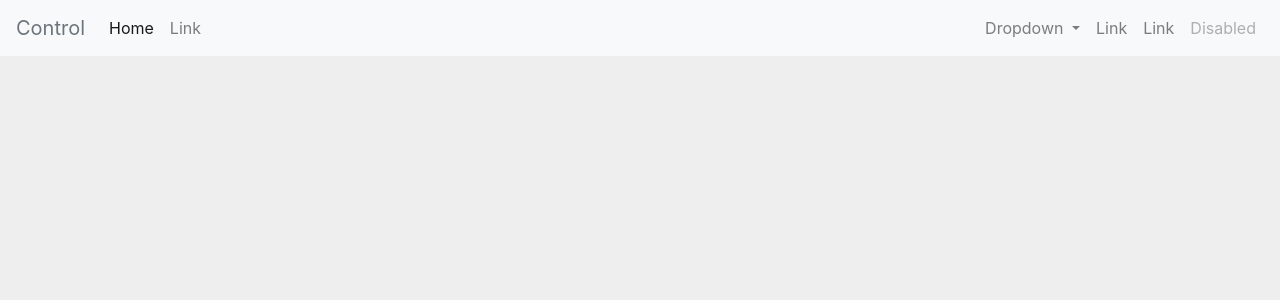
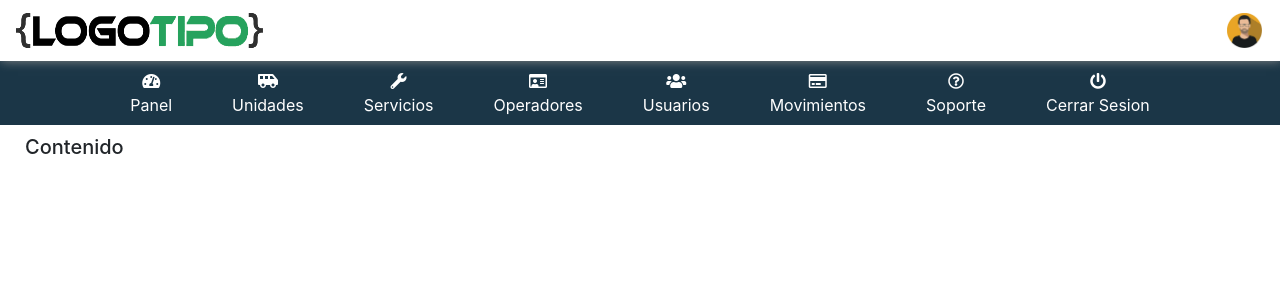
Before and after one commit to carlosrc16/control, a PHP site: page / in a window 1280 px wide. Shown: the top 300 px of the page. Run offline with PHP 8.4, Linux system fonts and the light colour scheme; some libraries are stand-ins or nearby versions.

Commit message:
ajuste menu teminado

```diff
--- a/config.php
+++ b/config.php
@@ -0,0 +1,3 @@
+<?php
+$raiz = "/control/";
+?>
--- a/estilos/style.css
+++ b/estilos/style.css
@@ -1,7 +1,93 @@
-body{
-	background: #eee;
+.contenidoprim{
+   padding: 0px;
+}
+.menuprim{
+   border: 0px solid; box-shadow:  1px 0px 10px #888888;
+
+}
+/*.menuprim a{
+   color: #fd7e14;
+   text-decoration: none;
+   cursor: default;
 }
 
-.contenidoprim{
-	padding: 0px;
+.menuprim a:hover{
+   color: #AEB3B2;
+}*/
+
+.vertical-menu a {
+   color: black;
+   padding-top: 10px;
+   padding-bottom: 10px;
+   text-decoration: none;
+   cursor: default;
+   padding-left: 15px;
 }
+
+.vertical-menu a:hover {
+   background: #eee;
+}
+
+/*.menuv a.active {
+   background-color: #DFDDDE;
+}*/
+.menuv{
+   width: 100%;
+   padding: 0px; margin: 0px;
+}
+.tit{
+   padding-left: 5px;
+   padding-bottom: 15px;
+   padding-top: 15px;
+}
+
+@media (min-width: 490px) and (max-width: 992px) {
+   .menuv{
+      display: block;
+   }
+   .peq{
+     width: 100%;
+   }
+}
+
+@media (min-width: 1020px){
+   .menuv{
+      display: block;
+   }
+   .peq{
+     width: 100%;
+   }
+}
+
+
+/***********************MENU 2***************************/
+.itm li a{ color: #fff; text-decoration: none; cursor: default; }/*padding-top: 10px; padding-bottom: 10px; font-size: 20px;*/
+.itm li a:hover{ background:#435062; }
+.itm { background: rgb(27, 54, 71);/*background: #53657E;*/ /*#5E6F76;*/ }
+.nav .active { background:#435062; }
+
+
+/*.itm ul {
+   max-width: 1240px;
+   margin: 0;
+   padding: 0;
+   list-style: none;
+   font-size: 1.5em;
+   font-weight: 300;
+}*/
+
+.itm li span {
+   display: block;
+   text-align: center;
+}
+
+/*.itm a {
+   display: block;
+   color: rgba(249, 249, 249, .9);
+   text-decoration: none;
+   transition: color .5s, background .5s, height .5s;
+}*/
+
+/*.itm i{
+   transform: translate3d(0, 0, 0);
+}*/
--- a/includes/head.php
+++ b/includes/head.php
@@ -2,10 +2,13 @@
 <html lang="en">
 <head>
    <meta charset="UTF-8">
-   <meta name="viewport" content="width=device-width, initial-scale=1, shrink-to-fit=no">
-   <title>Control</title>
+   <!--<meta name="viewport" content="width=device-width, initial-scale=1, shrink-to-fit=no">-->
+   <meta name="viewport" content="width=device-width, initial-scale=1">
+   <title>CONTROL</title>
    <link rel="stylesheet" href="https://maxcdn.bootstrapcdn.com/bootstrap/4.0.0/css/bootstrap.min.css" integrity="sha384-Gn5384xqQ1aoWXA+058RXPxPg6fy4IWvTNh0E263XmFcJlSAwiGgFAW/dAiS6JXm" crossorigin="anonymous">
+   <link rel="stylesheet" href="https://use.fontawesome.com/releases/v5.7.2/css/all.css" integrity="sha384-fnmOCqbTlWIlj8LyTjo7mOUStjsKC4pOpQbqyi7RrhN7udi9RwhKkMHpvLbHG9Sr" crossorigin="anonymous">
    <link rel="stylesheet" href="estilos/style.css">
 </head>
 <body>
    <div class="container-fluid contenidoprim">
+   	<?php  ?>
--- a/includes/menu.php
+++ b/includes/menu.php
@@ -1,18 +1,18 @@
-<nav class="navbar navbar-expand-lg navbar-light bg-light sticky-top menuprim">
-   <a class="navbar-brand text-muted" href="#">Control</a>
-   <button class="navbar-toggler" type="button" data-toggle="collapse" data-target="#navbarSupportedContent" aria-controls="navbarSupportedContent" aria-expanded="false" aria-label="Toggle navigation">
-      <span class="navbar-toggler-icon"></span>
-   </button>
+<nav class="navbar navbar-expand-lg  navbar-light sticky-top menuprim" style="padding: 5px; padding-left: 10px; padding-right: 10px;"><!--navbar-light bg-light--><!--bg-secondary -->
+   <!--<div style="padding: 10px;">-->
+      <a class="navbar-brand nomitm" href="<?php echo $raiz; ?>" style="padding: 5px;"><span><img src="img/6n.png" alt="" width="250px" height="40px"></span></a>
+      <!--<button class="navbar-toggler" type="button" data-toggle="collapse" data-target="#navbarSupportedContent" aria-controls="navbarSupportedContent" aria-expanded="false" aria-label="Toggle navigation">
+         <span class="navbar-toggler-icon" style="color: #fd7e14;"></span>
+      </button>-->
 
-   <div class="collapse navbar-collapse text-muted" id="navbarSupportedContent">
+      <!--<div class="collapse navbar-collapse" id="navbarSupportedContent">
          <ul class="navbar-nav mr-auto">
             <li class="nav-item active">
-            <a class="nav-link" href="#">Home <span class="sr-only">(current)</span></a>
+               <a class="nav-link" href="<?php //echo $raiz; ?>">Home <span class="sr-only">(current)</span></a>
             </li>
             <li class="nav-item">
-            <a class="nav-link" href="#">Link</a>
+               <a class="nav-link" href="<?php //echo $raiz; ?>?submenu=1/">Link</a>
             </li>
-
          </ul>
 
          <ul class="navbar-nav justify-content-end">
@@ -34,8 +34,17 @@
                <a class="nav-link" href="#">Link</a>
             </li>
             <li class="nav-item">
-            <a class="nav-link disabled" href="#">Disabled</a>
+               <a class="nav-link" href="#">Disabled</a>
             </li>
          </ul>
-   </div>
+      </div>-->
+      <ul class="navbar-nav mr-auto">
+      </ul>
+
+      <ul class="navbar-nav justify-content-end" style="">
+         <li class="nav-item">
+            <a class="nav-link" href="#" ><span><img src="img/userdes.png" alt="" width="35px" height="35px"></span></a>
+         </li>
+      </ul>
+   <!--</div>-->
 </nav>
--- /dev/null
+++ b/includes/sub.php
@@ -0,0 +1,75 @@
+<!--<nav class="navbar navbar-expand-lg navbar-light bg-light" role="navigation">
+  <button class="navbar-toggler" type="button" data-toggle="collapse" data-target="#navbarSupportedContent22" aria-controls="navbarSupportedContent22" aria-expanded="false" aria-label="Toggle navigation">
+      <span class="navbar-toggler-icon"></span>
+   </button>
+
+  <div class="vertical-menu collapse navbar-collapse" id="navbarSupportedContent22">-->
+
+    <?php
+    $stilo = '';
+    $stilo1 = '';
+    $stilo2 = '';
+    if (isset($_GET['page1'])) {
+      $stilo = 'active';
+    }elseif (isset($_GET['page2'])) {
+      $stilo1 = 'active';
+    } elseif (isset($_GET['page3'])) {
+      $stilo2 = 'active';
+    }else{
+      $stilo = null;
+      $stilo1 = null;
+      $stilo2 = null;
+    }
+    ?>
+    <ul class="nav justify-content-center itm">
+      <li class="nav-item <?php echo $stilo;?>">
+         <a class="nav-link" href="<?php echo $raiz; ?>?submenu=1&page1=1/" style="padding-left: 30px; padding-right: 30px;"><!--style="padding: 20px; padding-left: 30px; padding-right: 30px;"-->
+          <span><i class="fas fa-tachometer-alt"></i></span>
+          <span>Panel</span>
+         </a>
+      </li>
+      <li class="nav-item <?php echo $stilo1;?>">
+        <a class="nav-link" href="<?php echo $raiz; ?>?submenu=1&page2=1/" style="padding-left: 30px; padding-right: 30px;">
+          <span><i class="fas fa-shuttle-van"></i></span>
+          <span>Unidades</span>
+        </a>
+      </li>
+      <li class="nav-item <?php echo $stilo2;?>">
+        <a class="nav-link" href="<?php echo $raiz; ?>?submenu=1&page3=1/" style="padding-left: 30px; padding-right: 30px;">
+          <span><i class="fas fa-wrench"></i></span>
+          <span>Servicios</span>
+        </a>
+      </li>
+      <li class="nav-item">
+        <a class="nav-link" href="#" tabindex="-1" aria-disabled="true" style="padding-left: 30px; padding-right: 30px;">
+          <span><i class="far fa-id-card"></i></span>
+          <span>Operadores</span>
+        </a>
+      </li>
+      <li class="nav-item">
+        <a class="nav-link" href="#" tabindex="-1" aria-disabled="true" style="padding-left: 30px; padding-right: 30px;">
+          <span><i class="fas fa-users"></i></span>
+          <span>Usuarios</span>
+        </a>
+      </li>
+      <li class="nav-item">
+        <a class="nav-link" href="#" tabindex="-1" aria-disabled="true" style="padding-left: 30px; padding-right: 30px;">
+          <span><i class="far fa-credit-card"></i></span>
+          <span>Movimientos</span>
+        </a>
+      </li>
+      <li class="nav-item">
+        <a class="nav-link" href="#" tabindex="-1" aria-disabled="true" style="padding-left: 30px; padding-right: 30px;">
+          <span><i class="far fa-question-circle"></i></span>
+          <span>Soporte</span>
+        </a>
+      </li>
+      <li class="nav-item">
+        <a class="nav-link" href="#" tabindex="-1" aria-disabled="true" style="padding-left: 30px; padding-right: 30px;">
+          <span><i class="fas fa-power-off"></i></span>
+          <span>Cerrar Sesion</span>
+        </a>
+      </li>
+    </ul>
+  <!--</div>
+</nav>-->
--- a/index.php
+++ b/index.php
@@ -1,8 +1,19 @@
 <?php
+require('config.php');
 include_once('includes/head.php');
 include_once('includes/menu.php');
+
+//include_once('includes/menu.php');
 ?>
-<div class="container-fluid" style="background: #eee;">
+<div class="container-fluid" style="">
+	<?php
+	//if (isset($_GET['submenu'])) {
+		include_once('paginas/submenu.php');
+		//exit();
+		//return;
+	//}
+	?>
+
 </div>
 <?php
 include_once('includes/footer.php');
--- /dev/null
+++ b/paginas/page1.php
@@ -0,0 +1 @@
+<h4>Panel</h4>
--- /dev/null
+++ b/paginas/page2.php
@@ -0,0 +1 @@
+<h4>Unidades</h4>
--- /dev/null
+++ b/paginas/page3.php
@@ -0,0 +1 @@
+<h4>Servicios</h4>
--- /dev/null
+++ b/paginas/submenu.php
@@ -0,0 +1,39 @@
+<div class="row" style="">
+	<div class="col-md-12" style="padding: 0px;">
+		<?php include_once('includes/sub.php'); ?>
+	</div>
+	<div class="col-md-12" style="padding: 0px;">
+		<div style="padding: 10px;">
+			<?php
+			if (isset($_GET['page1'])) {
+				include_once('paginas/page1.php');
+				return;
+			}elseif (isset($_GET['page2'])) {
+				include_once('paginas/page2.php');
+				return;
+			}elseif (isset($_GET['page3'])) {
+				include_once('paginas/page3.php');
+				return;
+			}else{
+				?>
+				<!--<h4>contenido</h4>-->
+				<div class="container-fluid">
+					<h5>Contenido</h5>
+				</div>
+
+
+
+
+
+
+
+
+				<?php
+			}
+			?>
+
+		</div>
+	</div>
+</div>
+
+<!--<h1>no</h1>-->
```
Also changed, not shown: includes/vertical.php (added, +15 -0 lines), paginas/ejemplo.php (added, +9 -0 lines), img/5n.png (added), img/6n.png (added), img/graf.png (added), img/u2.png (added), img/u3.png (added), img/userdes.png (added). Lines whose indentation alone changed are shown as unchanged.
